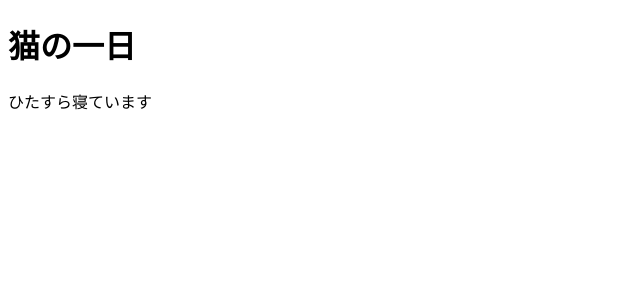
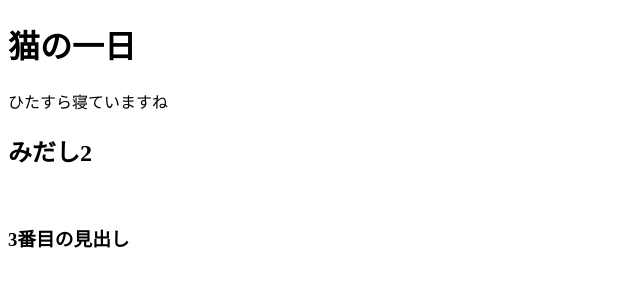
Before and after one commit to Philomoon/study_FE, a plain HTML site: page index.html in a window 1280 px wide. Shown: the whole page, without its empty margins (0-640 px from the left). Drawn offline with Linux system fonts and the light colour scheme.

Commit message:
`1st push

```diff
--- a/index.html
+++ b/index.html
@@ -8,6 +8,9 @@
 
     <body>
         <h1>猫の一日</h1>
-        <p>ひたすら寝ています</p>
+        <p>ひたすら寝ていますね</p>
+        <h2>みだし2</h2>
+        <img src="" alt="">
+        <h3>3番目の見出し</h3>
     </body>
 </html>
```
